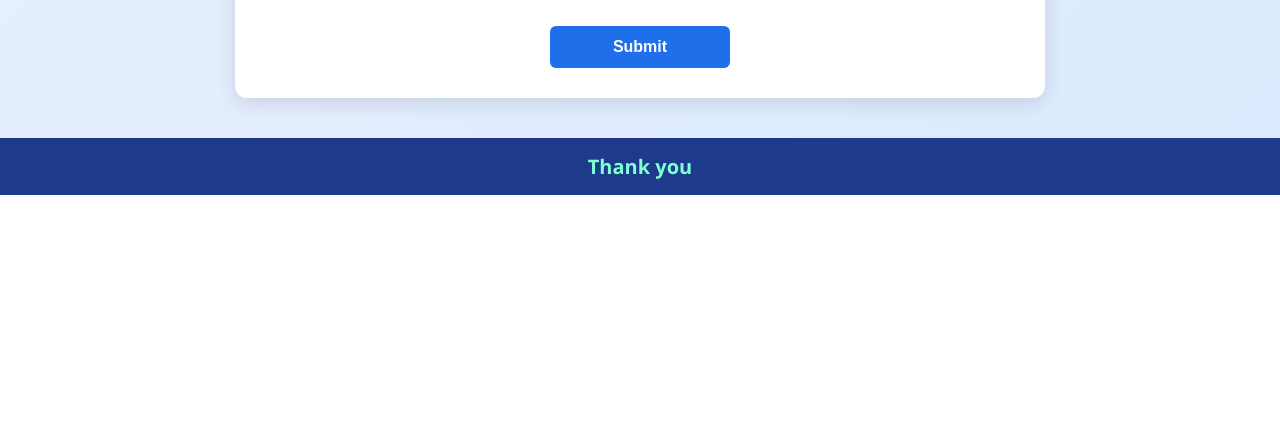
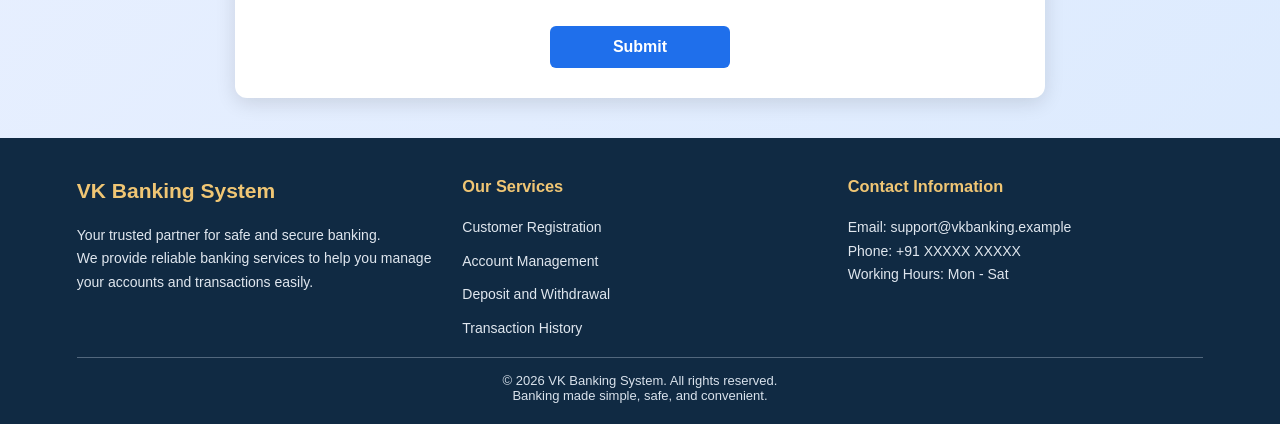
Before and after one commit to VIMALKUMAR-17/Banking_Service, a Django app: page /register/ in a window 1280 px wide. Shown: the part 1168-1592 px from the top of the page. Before the commit the page ends 1363 px from the top, so only its background shows below. Run offline with Django 5.2, Linux system fonts and the light colour scheme.

Commit message:
Update banking footer and registration styles

```diff
--- a/Accounts/static/banking1.css
+++ b/Accounts/static/banking1.css
@@ -15,18 +15,76 @@
     font-weight: normal;
     color: white;
 }
+
 .footer {
-    background-color: #1e3a8a;
+    background-color: #102a43;
     color: white;
+    padding: 35px 6% 15px;
+    margin-top: 40px;
+    font-family: Arial, sans-serif;
+}
+
+.footer-container {
+    display: flex;
+    color: white;
+    justify-content: space-between;
+    gap: 30px;
+    flex-wrap: wrap;
+    max-width: 1200px;
+    margin: 0 auto;
+}
+
+.footer-section {
+    flex: 1;
+    min-width: 220px;
+}
+
+.footer-section h2,
+.footer-section h3 {
+    color: #f0c674;
+    margin-bottom: 15px;
+}
+
+.footer-section  {
+    color: #e0e7ef;
+    line-height: 1.7;
+    font-size: 14px;
+}
+
+.footer-section ul {
+    list-style: none;
+    padding: 0;
+}
+
+.footer-section ul li {
+    margin-bottom: 10px;
+    color: #e0e7ef;
+    font-size: 14px;
+}
+
+.footer-bottom {
     text-align: center;
-    padding: 15px;
-    margin-top: 30px;
+    border-top: 1px solid #52677d;
+    margin-top: 25px;
+    padding-top: 15px;
+    font-size: 13px;
+    color: #d9e2ec;
 }
-.footer h1 {
-    margin: 0;
-    font-size: 20px;
-    color: aquamarine;
+
+.footer-bottom  {
+    margin: 6px 0;
 }
+@media (max-width: 600px) {
+    .footer-container {
+        flex-direction: column;
+        gap: 20px;
+    }
+
+    .footer-section {
+        min-width: 100%;
+    }
+}
+
 nav {
     background-color: #1e3a8a;
     padding: 15px;
--- a/Accounts/static/register.css
+++ b/Accounts/static/register.css
@@ -77,7 +77,7 @@ input[type="radio"] {
 input[type="radio"] + label {
     margin-right: 10px;
 }
-p {
+.error {
     margin: 5px 0 0;
     font-size: 13px;
     color: #dc3545 !important;
--- /dev/null
+++ b/Accounts/static/register1.css
@@ -0,0 +1,131 @@
+* {
+    margin: 0;
+    padding: 0;
+    box-sizing: border-box;
+}
+body {
+    font-family: "Segoe UI", Arial, sans-serif;
+    background: linear-gradient(135deg, #eef2ff, #dbeafe);
+    color: #1e293b;
+}
+h1 {
+    text-align: center;
+    color: #1f3c88;
+    margin: 25px 0;
+    font-family: "Segoe UI", Arial, sans-serif;
+    font-size: 32px;
+}
+form {
+    width: 810px;
+    margin: 20px auto 40px;
+    padding: 30px 40px;
+    background-color: #ffffff;
+    border-radius: 12px;
+    box-shadow: 0 5px 20px rgba(0, 0, 0, 0.12);
+    font-family: Arial, sans-serif;
+}
+table {
+    width: 100%;
+    border-collapse: separate;
+    border-spacing: 0 14px;
+}
+td:first-child {
+    width: 35%;
+    color: #333;
+    font-weight: 600;
+    vertical-align: top;
+    padding-top: 10px;
+}
+input[type="text"],
+input[type="email"],
+input[type="date"],
+textarea {
+    width: 100%;
+    box-sizing: border-box;
+    padding: 10px 12px;
+    border: 1px solid #c8c8c8;
+    border-radius: 6px;
+    font-size: 15px;
+    outline: none;
+    transition: 0.2s ease;
+    background-color: #fafafa;
+}
+textarea {
+    height: 80px;
+    resize: vertical;
+    font-family: Arial, sans-serif;
+}
+input[type="text"]:focus,
+input[type="email"]:focus,
+input[type="date"]:focus,
+textarea:focus {
+    border-color: #1f6feb;
+    background-color: #fff;
+    box-shadow: 0 0 0 3px rgba(31, 111, 235, 0.12);
+}
+input[readonly] {
+    background-color: #e9ecef;
+    color: #555;
+    cursor: not-allowed;
+}
+input[type="radio"] {
+    width: auto;
+    margin-right: 5px;
+    accent-color: #1f6feb;
+    cursor: pointer;
+}
+input[type="radio"] + label {
+    margin-right: 10px;
+}
+.error {
+    margin: 5px 0 0;
+    font-size: 13px;
+    color: #dc3545 !important;
+}
+button {
+    display: block;
+    width: 180px;
+    margin: 25px auto 0;
+    padding: 12px 20px;
+    border: none;
+    border-radius: 6px;
+    background-color: #1f6feb;
+    color: white;
+    font-size: 16px;
+    font-weight: 600;
+    cursor: pointer;
+    transition: 0.3s ease;
+}
+button:hover {
+    background-color: #1558b0;
+    transform: translateY(-1px);
+}
+button:active {
+    transform: translateY(0);
+}
+@media (max-width: 768px) {
+    form {
+        width: 90%;
+        padding: 25px 20px;
+    }
+    table,
+    tbody,
+    tr,
+    td {
+        display: block;
+        width: 100%;
+    }
+    td:first-child {
+        margin-bottom: 5px;
+        padding-top: 0;
+    }
+    table {
+        border-spacing: 0;
+    }
+    tr {
+        margin-bottom: 15px;
+    }
+    button {
+        width: 100%;
+    }
+}
--- a/Accounts/templates/bankingsystem.html
+++ b/Accounts/templates/bankingsystem.html
@@ -27,8 +27,41 @@
     {% block home %}{% endblock %}
     {% block others %}{% endblock %}
     {% block profile %}{% endblock %}
-    <div class="footer">
-        <h1 id="end">Thank you</h1>
+
+<div class="footer">
+    <div class="footer-container">
+
+        <div class="footer-section">
+            <h2>VK Banking System</h2>
+            <p>Your trusted partner for safe and secure banking.</p>
+            <p>We provide reliable banking services to help you
+               manage your accounts and transactions easily.</p>
+        </div>
+
+        <div class="footer-section">
+            <h3>Our Services</h3>
+            <ul>
+                <li>Customer Registration</li>
+                <li>Account Management</li>
+                <li>Deposit and Withdrawal</li>
+                <li>Transaction History</li>
+            </ul>
+        </div>
+
+        <div class="footer-section">
+            <h3>Contact Information</h3>
+            <p>Email: support@vkbanking.example</p>
+            <p>Phone: +91 XXXXX XXXXX</p>
+            <p>Working Hours: Mon - Sat</p>
+        </div>
+
     </div>
+
+    <div class="footer-bottom">
+        <p>&copy; 2026 VK Banking System. All rights reserved.</p>
+        <p>Banking made simple, safe, and convenient.</p>
+    </div>
+</div>
+
 </body>
 </html>
--- a/Accounts/templates/registration.html
+++ b/Accounts/templates/registration.html
@@ -1,7 +1,7 @@
 {% extends 'bankingsystem.html' %}
 {% load static %}
 {% block register %}
-<link rel="stylesheet" href="{% static 'register.css' %}">
+<link rel="stylesheet" href="{% static 'register1.css' %}">
 <h1>New Registration</h1>
 <form action="" method="post">
     {% csrf_token %}
@@ -10,7 +10,7 @@
             <td>Customer ID :</td>
             <td><input type="text" name="cust_id" id="" value="{{ cust_id }}" readonly>
             {% if cust_error %}
-            <p style="color: red;">{{cust_error}}</p>
+            <p class="error">{{cust_error}}</p>
             {% endif %}
             </td>
         </tr>
@@ -18,21 +18,21 @@
             <td>First Name :</td>
             <td><input type="text" name="first_name" id="" value="{{ form_data.first_name|default:'' }}">
             {% if first_name_error %}
-            <p style="color: red;">{{first_name_error}}</p>
+            <p class="error">{{first_name_error}}</p>
             {% endif %}</td>
         </tr>
         <tr>
             <td>Last Name :</td>
             <td><input type="text" name="last_name" id="" value="{{ form_data.last_name|default:'' }}">
             {% if last_name_error %}
-            <p style="color: red;">{{last_name_error}}</p>
+            <p class="error">{{last_name_error}}</p>
             {% endif %}</td>
         </tr>
         <tr>
             <td>Date of Birth :</td>
             <td><input type="date" name="dob" id="" value="{{ form_data.dob|default:'' }}">
             {% if dob_error %}
-            <p style="color: red;">{{dob_error}}</p>
+            <p class="error">{{dob_error}}</p>
             {% endif %}</td>
         </tr>
         <tr>
@@ -41,70 +41,70 @@
                 <input type="radio" name="gender" id="" value="female" {% if gender == "female" %}checked{% endif %}> Female
                 <input type="radio" name="gender" id="" value="other" {% if gender == "other" %}checked{% endif %}> Others
             {% if gender_error %}
-            <p style="color: red;">{{gender_error}}</p>
+            <p class="error">{{gender_error}}</p>
             {% endif %}</td>
         </tr>
         <tr>
             <td>Phone No. :</td>
             <td><input type="text" name="phone" id="" value="{{ form_data.phone|default:'' }}">
             {% if phone_error %}
-            <p style="color: red;">{{phone_error}}</p>
+            <p class="error">{{phone_error}}</p>
             {% endif %}</td>
         </tr>
         <tr>
             <td>Email ID :</td>
             <td><input type="email" name="email" id="" value="{{ form_data.email|default:'' }}">
             {% if email_error %}
-            <p style="color: red;">{{email_error}}</p>
+            <p class="error">{{email_error}}</p>
             {% endif %}</td>
         </tr>
         <tr>
             <td>Address :</td>
             <td><textarea name="address" id="">{{ form_data.address|default:'' }}</textarea>
             {% if address_error %}
-            <p style="color: red;">{{address_error}}</p>
+            <p class="error">{{address_error}}</p>
             {% endif %}</td>
         </tr>
         <tr>
             <td>City :</td>
             <td><input type="text" name="city" id="" value="{{ form_data.city|default:'' }}">
             {% if city_error %}
-            <p style="color: red;">{{city_error}}</p>
+            <p class="error">{{city_error}}</p>
             {% endif %}</td>
         </tr>
         <tr>
             <td>State :</td>
             <td><input type="text" name="state" id="" value="{{ form_data.state|default:'' }}">
             {% if state_error %}
-            <p style="color: red;">{{state_error}}</p>
+            <p class="error">{{state_error}}</p>
             {% endif %}</td>
         </tr>
         <tr>
             <td>Pincode :</td>
             <td><input type="text" name="pincode" id="" value="{{ form_data.pincode|default:'' }}">
             {% if pincode_error %}
-            <p style="color: red;">{{pincode_error}}</p>
+            <p class="error">{{pincode_error}}</p>
             {% endif %}</td>
         </tr>
         <tr>
             <td>Aadhar No. :</td>
             <td><input type="text" name="aadhar" id="" value="{{ form_data.aadhar|default:'' }}">
             {% if aadhar_error %}
-            <p style="color: red;">{{aadhar_error}}</p>
+            <p class="error">{{aadhar_error}}</p>
             {% endif %}</td>
         </tr>
         <tr>
             <td>Pan No. :</td>
             <td><input type="text" name="pan" id="" value="{{ form_data.pan|default:'' }}" >
             {% if pan_error %}
-            <p style="color: red;">{{pan_error}}</p>
+            <p class="error">{{pan_error}}</p>
             {% endif %}</td>
         </tr>
         <tr>
             <td>Created at :</td>
             <td><input type="date" name="created_at" id="" value="{{ today|date:'Y-m-d' }}" readonly>
             {% if created_error %}
-            <p style="color: red;">{{created_error}}</p>
+            <p class="error">{{created_error}}</p>
             {% endif %}</td>
         </tr>
         <tr>
@@ -112,7 +112,7 @@
             <td><input type="radio" name="status" id="" value="active" {% if status == "active" %}checked{% endif %}> Active
             <input type="radio" name="status" id="" value="inactive" {% if status == "inactive" %}checked{% endif %}> Inactive
             {% if status_error %}
-            <p style="color: red;">{{status_error}}</p>
+            <p class="error">{{status_error}}</p>
             {% endif %}</td>
         </tr>
     </table>
```
